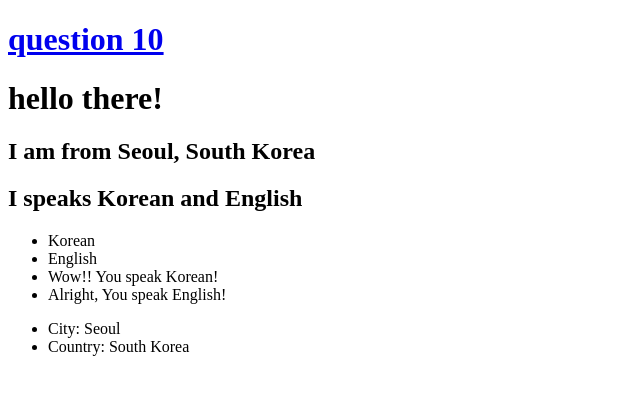
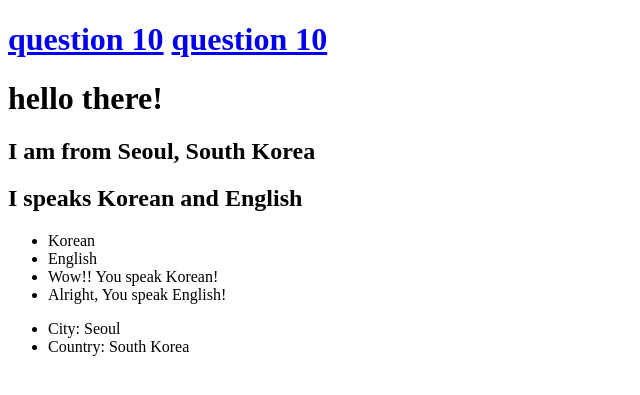
Before and after one commit to jinyongkim123/DjangoPractice, a Django app: page /polls/ in a window 1280 px wide. Shown: the top 395 px of the page, without its empty margins (0-640 px from the left). Run offline with Django 5.2, Linux system fonts and the light colour scheme.

Commit message:
detail, results 둘 다 넣어봄

```diff
--- a/mysite/polls/templates/polls/main.html
+++ b/mysite/polls/templates/polls/main.html
@@ -1,6 +1,7 @@
 {% extends 'base.html' %}
 {% block content %}
     <h1>
+        <a href="{% url 'polls:detail' question_id=10 %}">question 10</a>
         <a href="{% url 'polls:results' question_id=10 %}">question 10</a>
     </h1>
     <h1>{{ greetings|lower }}</h1>
```
